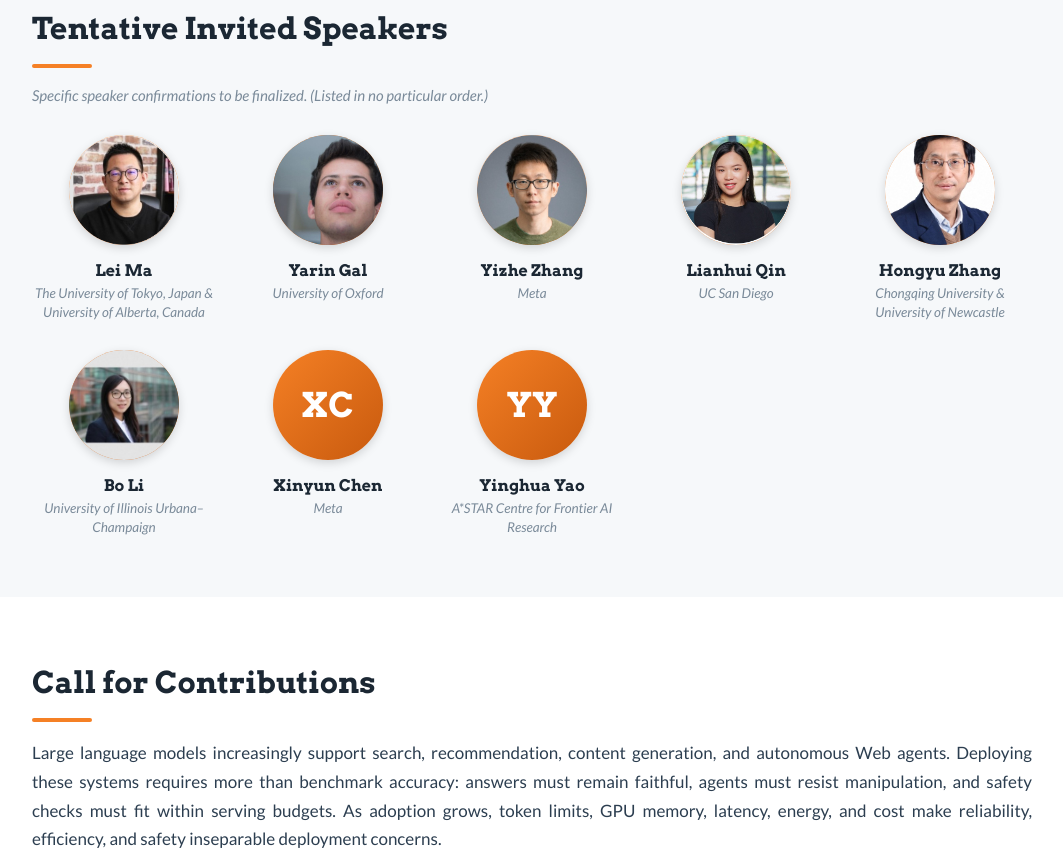
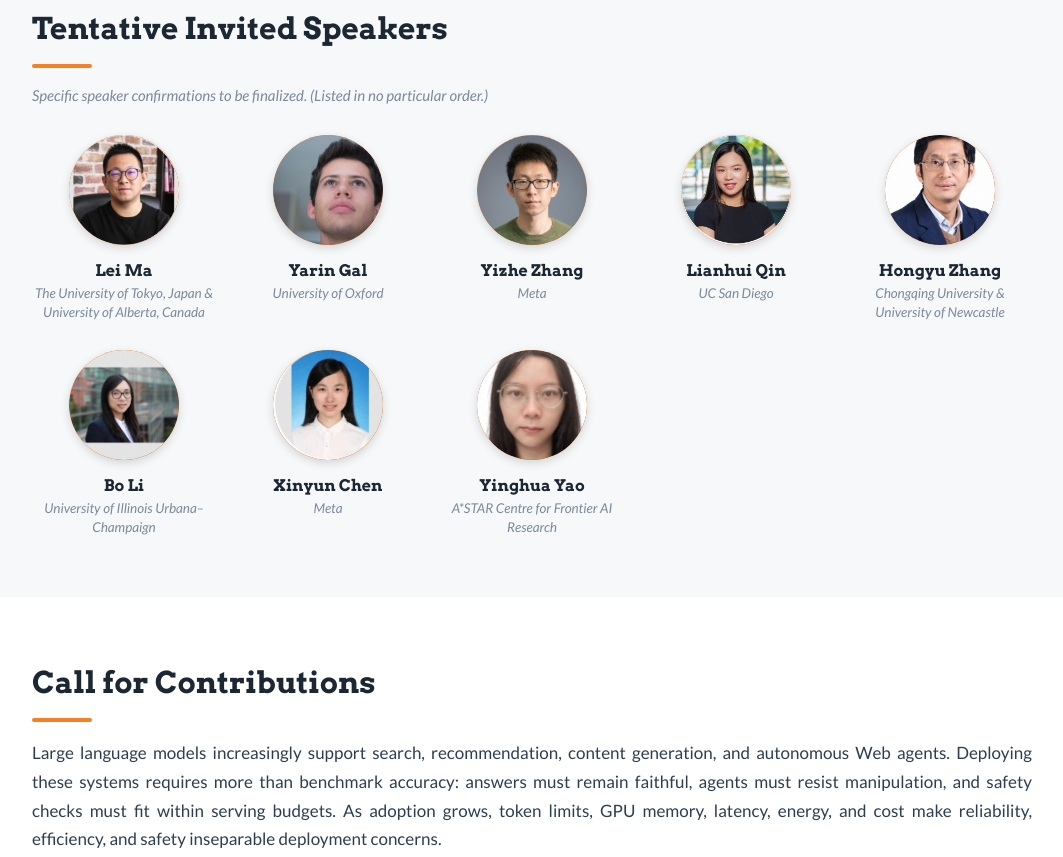
Before and after one commit to www-trust-under-budget/www2027-workshop, a plain HTML site: page index.html in a window 1280 px wide. Shown: the part 1780-2637 px from the top of the page, without its empty margins (108-1171 px from the left). Drawn offline with Linux system fonts and the light colour scheme.

Commit message:
补充Xinyun Chen、Yinghua Yao、Lu Wang照片并修复头像溢出样式

```diff
--- a/index.html
+++ b/index.html
@@ -243,6 +243,7 @@
         .avatar {
             width: 110px; height: 110px;
             border-radius: 50%;
+            overflow: hidden;
             margin: 0 auto 12px;
             display: flex;
             align-items: center;
@@ -441,12 +442,12 @@
                 <div class="aff">University of Illinois Urbana&ndash;Champaign</div>
             </div>
             <div class="person spk">
-                <div class="avatar">XC</div>
+                <div class="avatar"><img src="assets/people/Xinyun_Chen.jpg" alt="Xinyun Chen"></div>
                 <div class="name"><a href="https://scholar.google.com/citations?user=d4W1UT0AAAAJ&hl=en&oi=ao" target="_blank" rel="noopener">Xinyun Chen</a></div>
                 <div class="aff">Meta</div>
             </div>
             <div class="person spk">
-                <div class="avatar">YY</div>
+                <div class="avatar"><img src="assets/people/Yinghua_Yao.jpg" alt="Yinghua Yao"></div>
                 <div class="name"><a href="https://www.a-star.edu.sg/cfar/about-cfar/our-team/yao-yinghua" target="_blank" rel="noopener">Yinghua Yao</a></div>
                 <div class="aff">A*STAR Centre for Frontier AI Research</div>
             </div>
@@ -664,7 +665,7 @@
                 <div class="aff">Alibaba Group</div>
             </div>
             <div class="person">
-                <div class="avatar">LW</div>
+                <div class="avatar"><img src="assets/people/lu_wang.jpg" alt="Lu Wang"></div>
                 <div class="name"><a href="https://www.microsoft.com/en-us/research/people/wlu/" target="_blank" rel="noopener">Lu Wang</a></div>
                 <div class="aff">Microsoft Research</div>
             </div>
```
Also changed, not shown: assets/people/Xinyun_Chen.jpg (added), assets/people/Yinghua_Yao.jpg (added), assets/people/lu_wang.jpg (added).
